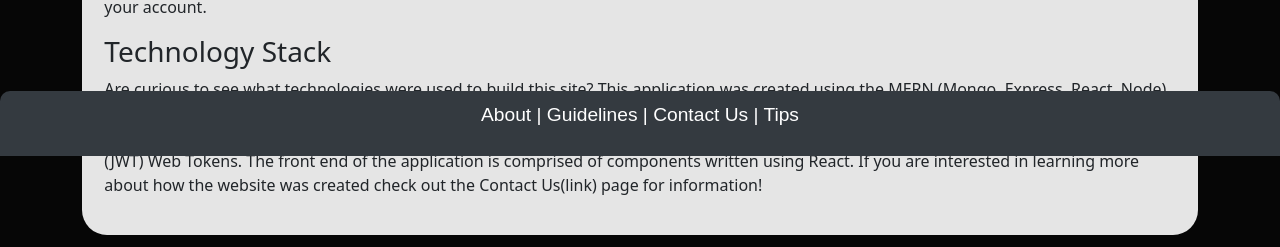
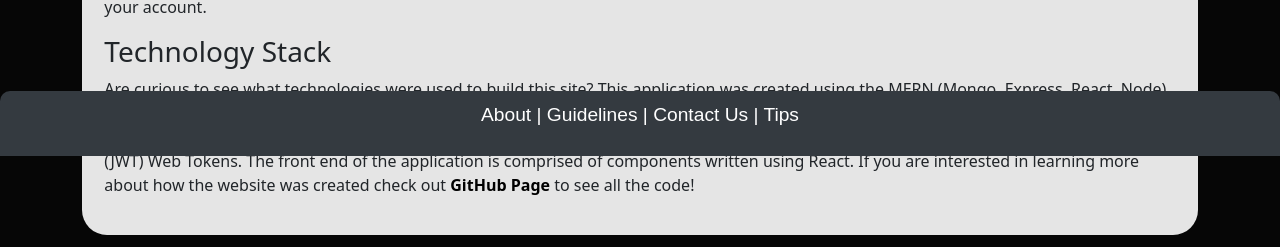
Before and after one commit to l-lavelle/blog-score, a React (Vite) app in the folder client/: page /about in a window 1280 px wide. Shown: the part 644-891 px from the top of the page. Built offline with nearby package versions, Linux system fonts and the light colour scheme.

Commit message:
fix footer links

```diff
--- a/client/src/components/Footer/About.jsx
+++ b/client/src/components/Footer/About.jsx
@@ -14,7 +14,7 @@ const AboutSite=()=>{
         </p>
         <h3>Technology Stack</h3>
         <p>Are curious to see what technologies were used to build this site? This application was created using the MERN (Mongo, Express, React, Node) stack.
-Looking at backend, data is stored using the NoSQL database MongoDb using Mongoose an object data modeling library to create model schemas. GraphQL, a query language, is used to get data from the database. Authentication and authorization is setup using JSON (JWT) Web Tokens. The front end of the application is comprised of components written using React. If you are interested in learning more about how the website was created check out the Contact Us(link) page for information!
+Looking at backend, data is stored using the NoSQL database MongoDb using Mongoose an object data modeling library to create model schemas. GraphQL, a query language, is used to get data from the database. Authentication and authorization is setup using JSON (JWT) Web Tokens. The front end of the application is comprised of components written using React. If you are interested in learning more about how the website was created check out <a className="contact-link" href="https://github.com/l-lavelle/blog-score">GitHub Page</a> to see all the code!
 </p>
     </div>
     )
--- a/client/src/components/Footer/Footer.css
+++ b/client/src/components/Footer/Footer.css
@@ -24,6 +24,15 @@
   font-size: 1.2rem;
   font-family: "Helvetica-Neue", sans-serif;
 }
+
 .footer-link:hover {
   color: #14e956;
 }
+.contact-link {
+  color: black;
+  text-decoration: none;
+  font-weight: bold;
+}
+.contact-link:hover {
+  color: #15c54d;
+}
--- a/client/src/components/Footer/Rules.jsx
+++ b/client/src/components/Footer/Rules.jsx
@@ -1,3 +1,5 @@
+import { Link } from 'react-router-dom';
+import './Footer.css';
 const Guidelines=()=>{
 
     return(
@@ -9,7 +11,7 @@ const Guidelines=()=>{
             <p>Encouraged Blog Site Usage:
                 <li>Use of constructive and kind language </li>
                 <li>Post questions and start discussions relevant to blog post information</li>
-                <li>If you see any content not following the below guidelines Contact US (link) and we will review</li>
+                <li>If you see any content not following the below guidelines <Link to="/contact" className="contact-link">Contact Us</Link> and we will review</li>
             </p>
             <p>Restrictions:
                 <li>Spam</li>
```
